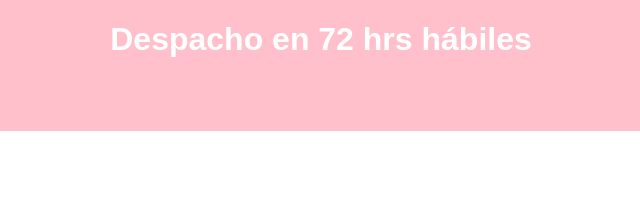
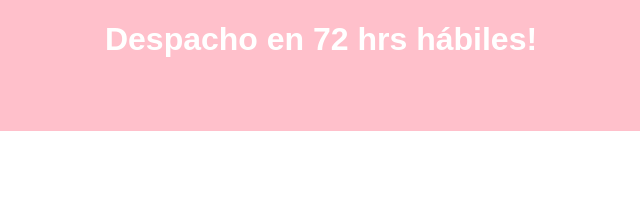
Before and after one commit to MCoteAR/Desafio-Grid, a plain HTML site: page index.html in a window 1280 px wide. Shown: the top 198 px of the page, 319-959 px from the left. Drawn offline with Linux system fonts and the light colour scheme.

Commit message:
Actualizar index.html

```diff
--- a/index.html
+++ b/index.html
@@ -11,7 +11,7 @@
 <body>
     <div class="container">
         <header class="header">
-            <h1>Despacho en 72 hrs hábiles</h1>
+            <h1>Despacho en 72 hrs hábiles!</h1>
 
         </header>
 
```
